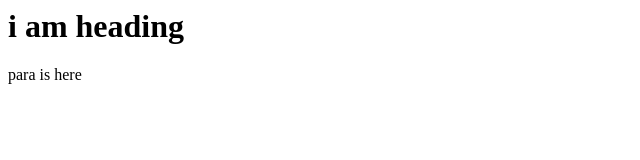
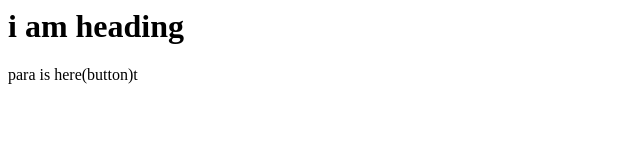
Before and after one commit to Vishal-coder987/localRepo, a plain HTML site: page index.html in a window 1280 px wide. Shown: the full height of the page, 0-640 px from the left. Drawn offline with Linux system fonts and the light colour scheme.

```diff
--- a/index.html
+++ b/index.html
@@ -1,2 +1,2 @@
 <h1>i am heading</h1>
-<p>para is here</p>
+<p>para is here(button)t</p>
```
